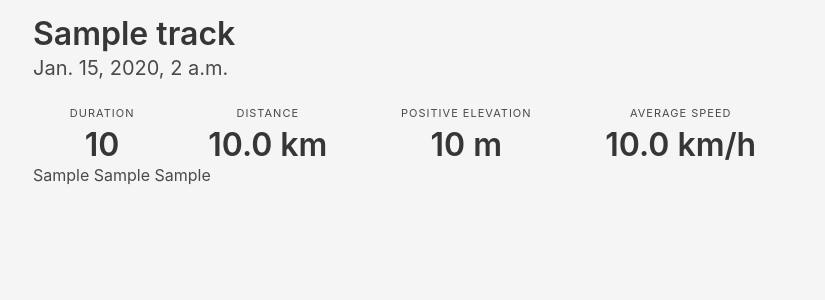
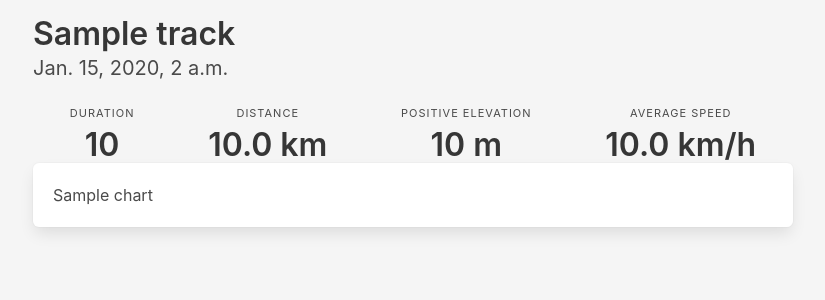
Before and after one commit to martinlehoux/django_bike, a Django app: template apps/track/templates/track/track_detail.html in a window 1280 px wide. Shown: the part 56-356 px from the top of the page, without its empty margins (227-1052 px from the left). Run offline with Django 3.2, Linux system fonts and the light colour scheme; tables that the repository leaves empty hold one stand-in row (values such as "Sample post"); the template is opened without the code that fills it: values that come from a table or form of the project are taken from there, most other values are stand-ins (such as "Sample title", 1, 10 or a date in 2020); parts of the project's set-up code (start-up, migrations or seed data) failed here and were passed over; some libraries are stand-ins or nearby versions.

Commit message:
feat - Chart display

```diff
--- a/apps/track/templates/track/track_detail.html
+++ b/apps/track/templates/track/track_detail.html
@@ -34,8 +34,8 @@
   </div>
 </div>
 {% autoescape off %}
-{{alt_vs_dist}}
-{{slope_vs_dist}}
-{{speed_vs_dist}}
+{% for chart in charts %}
+  <div class="box">{{chart}}</div>
+{% endfor %}
 {% endautoescape %}
 {% endblock content %}
```
